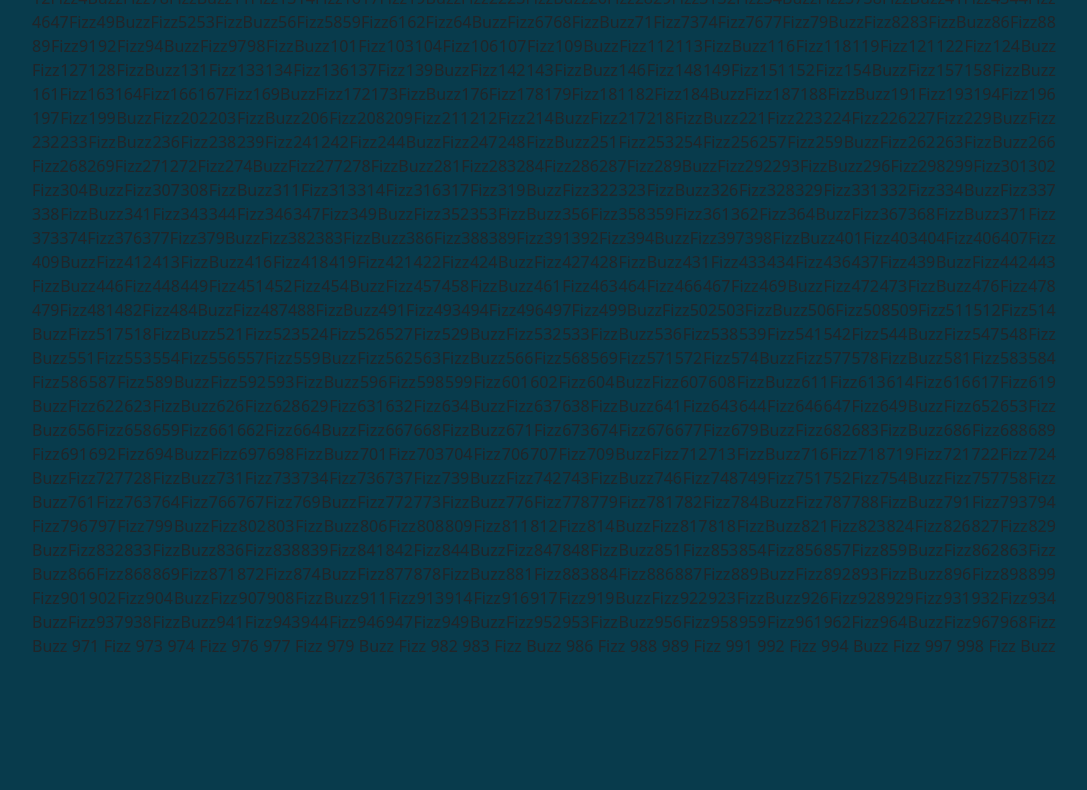
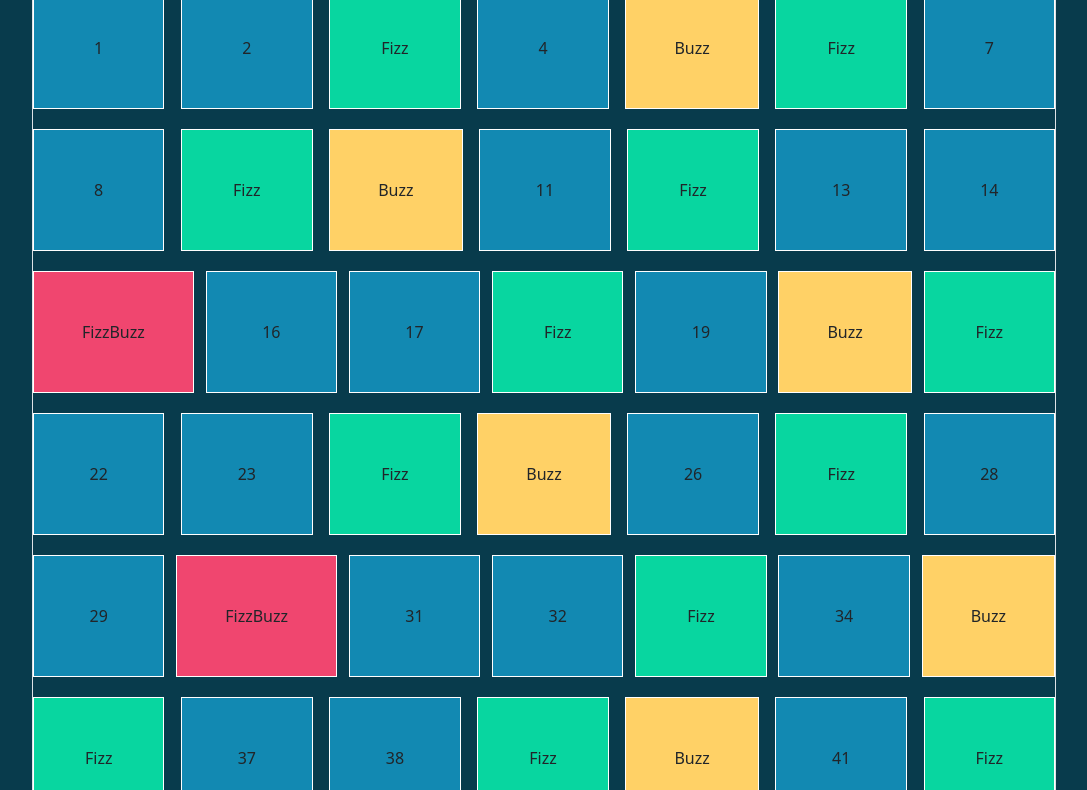
Before and after one commit to ValentinoDeStefano98/js-fizzbuzzdom, a plain HTML site: page index.html in a window 1280 px wide. Shown: the part 118-908 px from the top of the page, without its empty margins (96-1183 px from the left). Before the commit the page ends 800 px from the top, so only its background shows below. Drawn offline with nearby package versions, Linux system fonts and the light colour scheme.

Commit message:
colors added

```diff
--- a/asset/css/style.css
+++ b/asset/css/style.css
@@ -24,8 +24,17 @@ html{
     justify-content: center;
     border: 1px solid white;
     margin-bottom: 20px;
+    background-color: #1289B2;
 }
 /* Classi da aggiungere ai multipli per 3 */
 .squareFizz{
     background-color: #08D6A0;
 }
+
+.squareBuzz{
+    background-color: #FFD166;
+}
+
+.squareFizzBuzz{
+    background-color: #F0466F;
+}
--- a/asset/js/main.js
+++ b/asset/js/main.js
@@ -1,13 +1,13 @@
 let container = document.getElementById("containerNumber");
 
 for (let i = 1; i<= 1000; i++){
-    if(i % 3 == 0){
-        container.innerHTML += `<div>Fizz</div>`;
+    if ((i % 3 == 0) && (i % 5 == 0)){
+        container.innerHTML += `<div class="squareFizzBuzz number p-5">FizzBuzz</div>`;
     } else if(i % 5 == 0){
-        container.innerHTML += `<div>Buzz</div>`;
-    } else if (i % 3 == 0 && i % 5 == 0){
-        container.innerHTML += `<div>FizzBuzz</div>`;
+        container.innerHTML += `<div class="squareBuzz number p-5">Buzz</div>`;
+    } else if(i % 3 == 0){
+        container.innerHTML += `<div class="squareFizz number p-5">Fizz</div>`;
     } else {
-        container.innerHTML += `<div>${i}</div>`;
+        container.innerHTML += `<div class="number p-5">${i}</div>`;
     }
 }
--- a/index.html
+++ b/index.html
@@ -25,7 +25,7 @@
     </header>
     <!-- MAIN -->
     <main>
-        <div id="containerNumber" class="buzzContainer">
+        <div id="containerNumber" class="buzzContainer border">
         </div>
     </main>
     <!-- FOOTER -->
```
